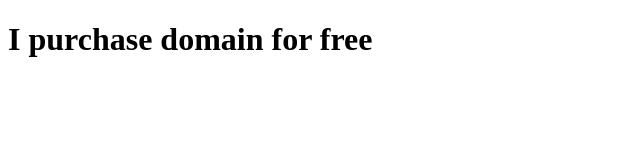
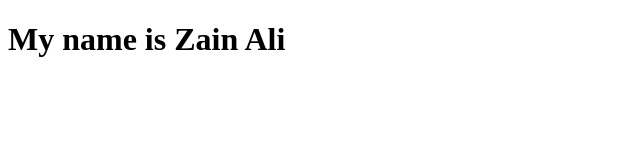
Before and after one commit to recluzedev1/recluzedev1.github.io, a plain HTML site: page index.html in a window 1280 px wide. Shown: the whole page, without its empty margins (0-640 px from the left). Drawn offline with Linux system fonts and the light colour scheme.

Commit message:
do some changes in html and readme and created css file

```diff
--- a/index.html
+++ b/index.html
@@ -3,9 +3,9 @@
   <head>
     <meta charset="UTF-8" />
     <meta name="viewport" content="width=device-width, initial-scale=1.0" />
-    <title>Yeah my website</title>
+    <title>Zain Ali</title>
   </head>
   <body>
-    <h1>I purchase domain for free</h1>
+    <h1>My name is Zain Ali</h1>
   </body>
 </html>
```
Also changed, not shown: 1 other file.
